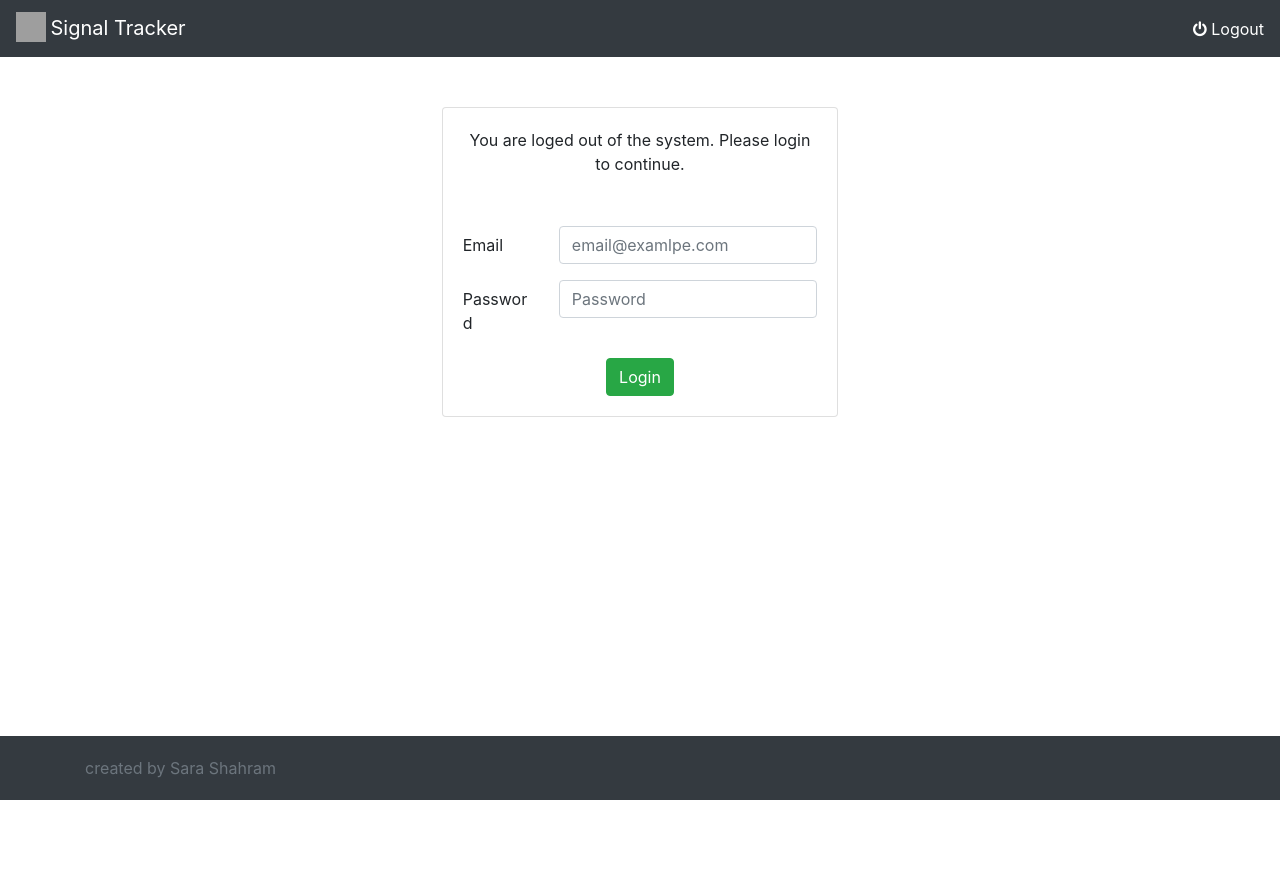
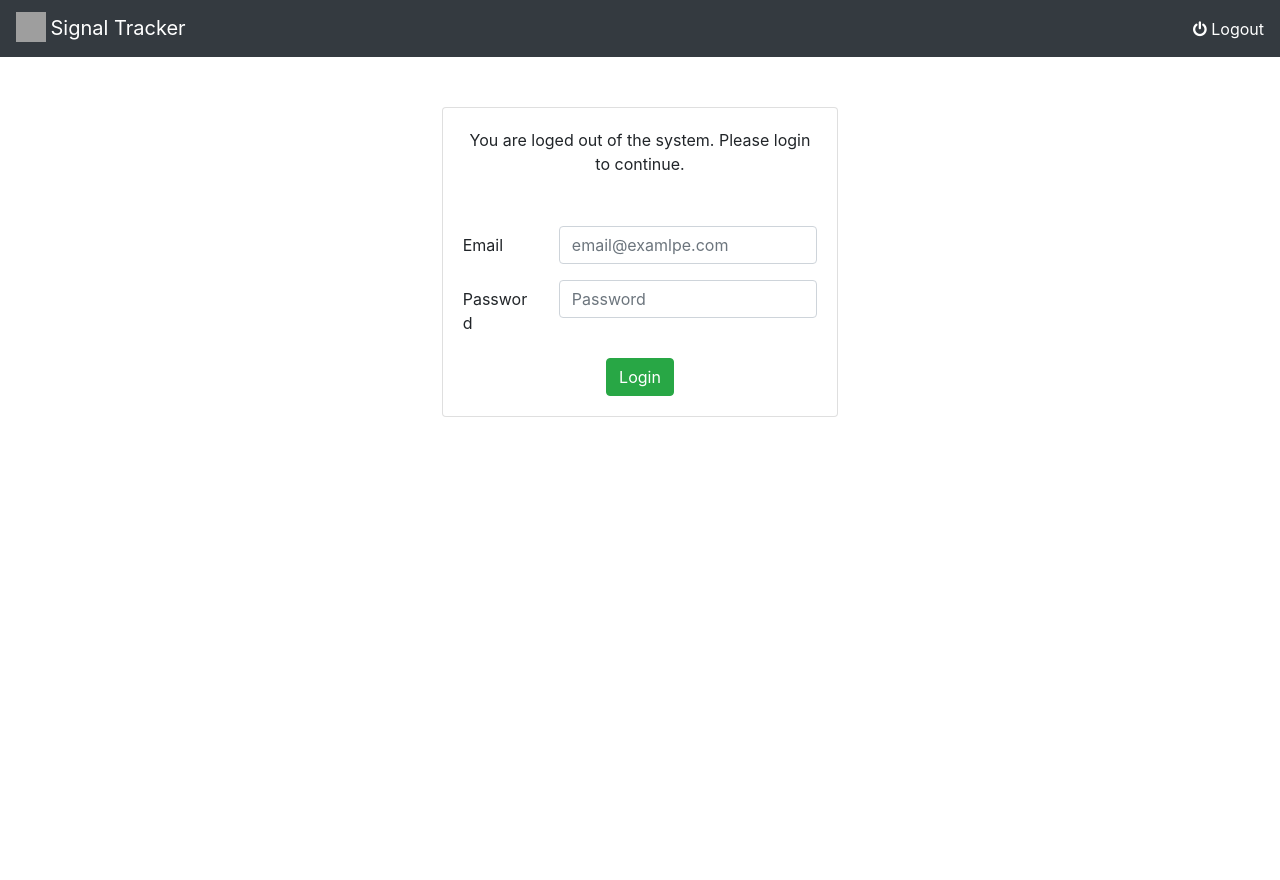
Before and after one commit to amiiitis74/myWebApp-MTN, a PHP site: page /registeration.php in a window 1280 px wide. Before the commit the page ends 800 px from the top, so only its background shows below. Run offline with PHP 8.4, Linux system fonts and the light colour scheme; grey boxes are pictures that could not be loaded.

Commit message:
some changes
some important changes done.

```diff
--- a/css/myStyle.css
+++ b/css/myStyle.css
@@ -1,8 +1,14 @@
 /****** body *******/
 body{
-    margin-bottom: 100px;
+    height: 100vh;
+    margin-bottom: 5rem;
 }
 
+#myContainer{
+
+    margin: 0;
+
+}
 
 
 
@@ -159,6 +165,7 @@ body{
 
 
 
+
 /***** alerts ******/
 .alert{
     padding: 0.25rem 1.25rem;
@@ -178,15 +185,10 @@ body{
     color: black;
 }
 
-
-#mySidebarUl{
-    padding-left: 2%;
-
-}
-
 #mySidebarCol{
     padding-left:0;
-    height: 100%;
+    background-color: rgba(0,0,0,.03);
+    height: 150vh;
 }
 
 .sidebarItem a{
@@ -200,15 +202,17 @@ body{
     margin-right: 5px;
 }
 
-@media screen and (min-width:900px){
-    #mySidebarUl{
-        height:700px;
-        padding-top: 70px;
+
+@media screen and (min-width:600px){
+    #mySidebarCol{
+        padding-top: 20px;
     }
 }
 
-@media screen and (max-width:899px){
-    #mySidebarUl{
+
+@media screen and (max-width:599px){
+    #mySidebarCol{
+        height: 400px;
         background-color: #F8F9FA;
         padding-top: 20px;
     }
@@ -216,19 +220,11 @@ body{
 
 
 
+
 /****** Footer ******/
-footer{
-    background-color:#343a40;
-    width: 100%;
-    padding-top:20px;
-    padding-bottom:20px;
-    margin-top: 300px;
-    z-index: 100;
-    position: fixed;
-    bottom: 0;
+.footer{
+    background-color: #343a40;
+    text-align: center;
+    padding: 1.5rem;
+    color: lightgray;
 }
-
-#createdBy{
-    text-decoration: none;
-
-}
--- a/inc/footer.php
+++ b/inc/footer.php
@@ -1,11 +1,7 @@
-       <div class="clearfix"></div>
-        <footer>
-              <div class="container">
-                <a href="#" id="createdBy" ><span class="text-muted">created by Sara Shahram </span></a>
-              </div>
-        </footer>
-
-        <script src="../js/jquery-3.5.1.min.js" type="text/javascript"></script>
-        <script src="../js/bootstrap.bundle.min.js" type="text/javascript"></script>
-        <script src="../v6.5.0-dist/ol.js" type="text/javascript"></script>
-        <script src="../js/pagination.js" type="text/javascript"></script>
+<div class="row">
+    <div class="col-lg-12 footer">
+        <div>
+            <div>Created by Sara Shahram</div>
+        </div>
+    </div>
+</div>
--- /dev/null
+++ b/inc/scripts.php
@@ -0,0 +1,6 @@
+
+
+        <script src="../js/jquery-3.5.1.min.js" type="text/javascript"></script>
+        <script src="../js/bootstrap.bundle.min.js" type="text/javascript"></script>
+        <script src="../v6.5.0-dist/ol.js" type="text/javascript"></script>
+        <script src="../js/pagination.js" type="text/javascript"></script>
--- a/inc/sidebar.php
+++ b/inc/sidebar.php
@@ -1,4 +1,4 @@
-                <div class="col-md-2"  id="mySidebarCol">
+                <div class="col-lg-2"  id="mySidebarCol">
                     <ul class="nav flex-column navbar-light" id="mySidebarUl">
                         <li class="nav-item sidebarItem">
                             <a class="nav-link active" href="../index.php"><img class="sidebarImg" src="./img/png24/dashboard-1288244.png" style="width:24px;height:24px;"/>Dashboard</a>
--- a/registeration.php
+++ b/registeration.php
@@ -32,6 +32,6 @@
             </div>
         </div>
 
-    <?php include './inc/footer.php' ?>
+    <?php include './inc/scripts.php' ?>
     </body>
 </html>
```
Also changed, not shown: index.php (+11 -7 lines), view_allNetTypes.php (+5 -3 lines), view_allReports.php (+5 -3 lines), view_allUsers.php (+5 -3 lines), view_profile.php (+5 -3 lines), view_reportsOnMap.php (+7 -5 lines).
